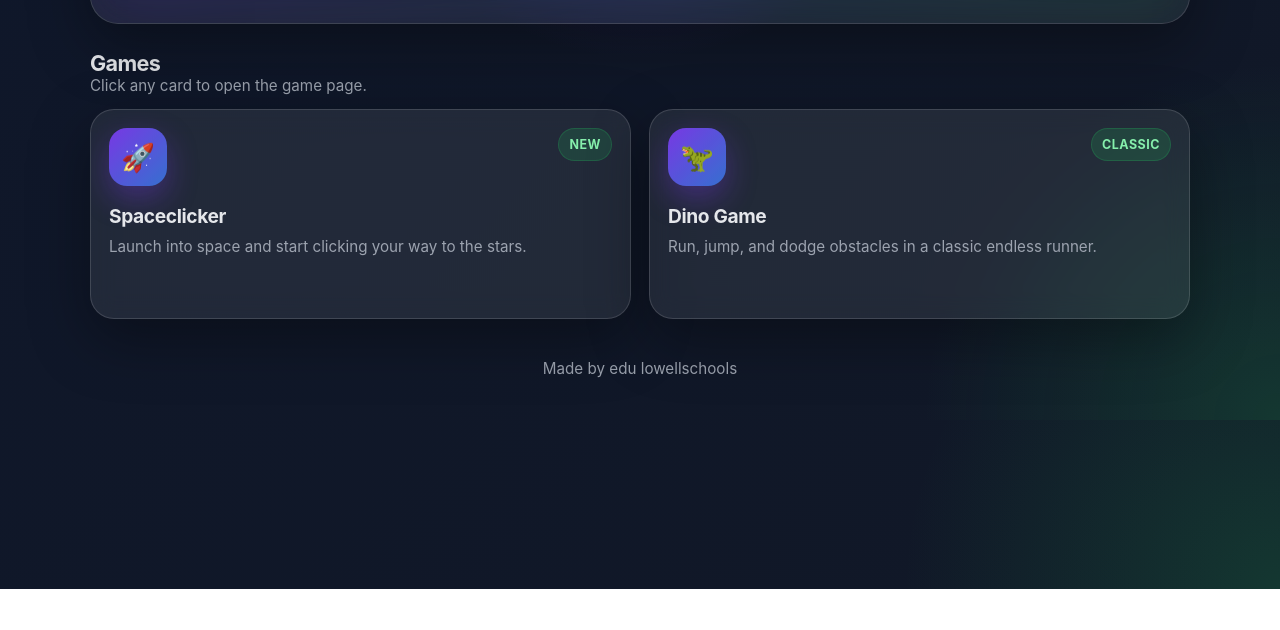
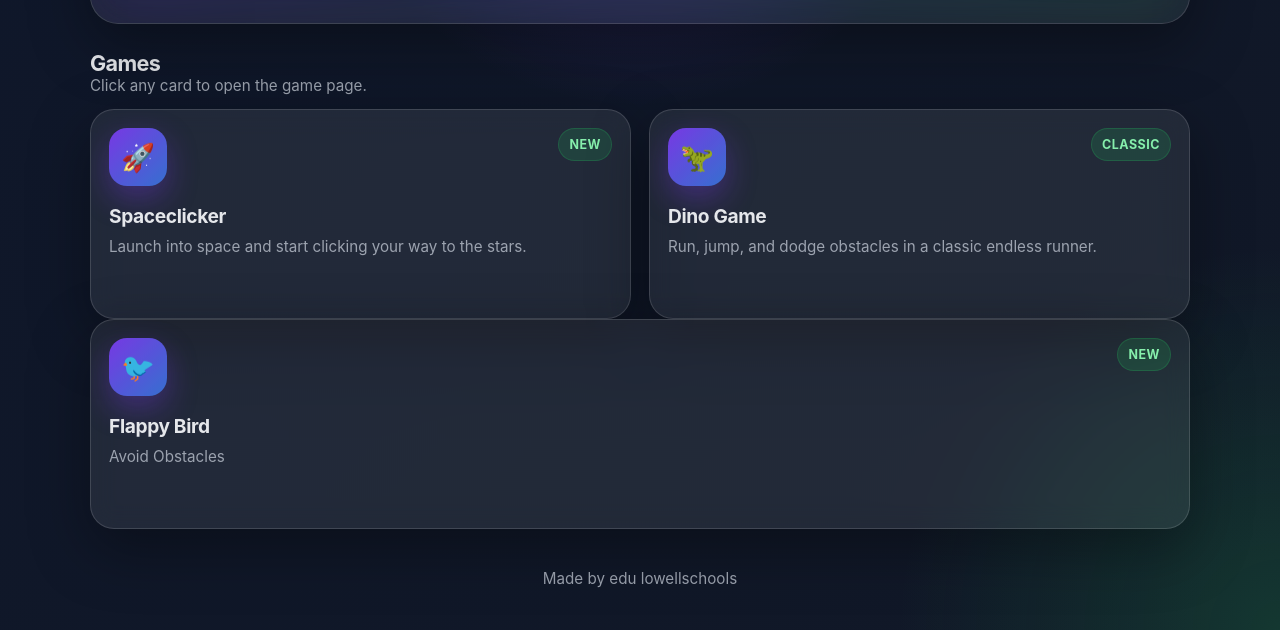
Before and after one commit to nznaisjd-byte/classroomclenver, a plain HTML site: page index.html in a window 1280 px wide. Shown: the part 211-841 px from the top of the page. Before the commit the page ends 800 px from the top, so only its background shows below. Drawn offline with Linux system fonts and the light colour scheme.

Commit message:
Update index.html

```diff
--- a/index.html
+++ b/index.html
@@ -3,7 +3,7 @@
 <head>
   <meta charset="UTF-8" />
   <meta name="viewport" content="width=device-width, initial-scale=1.0" />
-  <title>Game Hub</title>
+  <title>Classroom</title>
   <style>
     :root {
       --bg1: #0f172a;
@@ -316,7 +316,12 @@
         </a>
       </div>
     </div>
-
+<a class="game-card" href="flappybird.html" data-name="car game">
+  <div class="tag">New</div>
+  <div class="icon">🐦</div>
+  <h3 class="game-name">Flappy Bird</h3>
+  <p class="game-desc">Avoid Obstacles</p>
+</a>
     <div class="footer">Made by edu lowellschools</div>
   </div>
 
```
